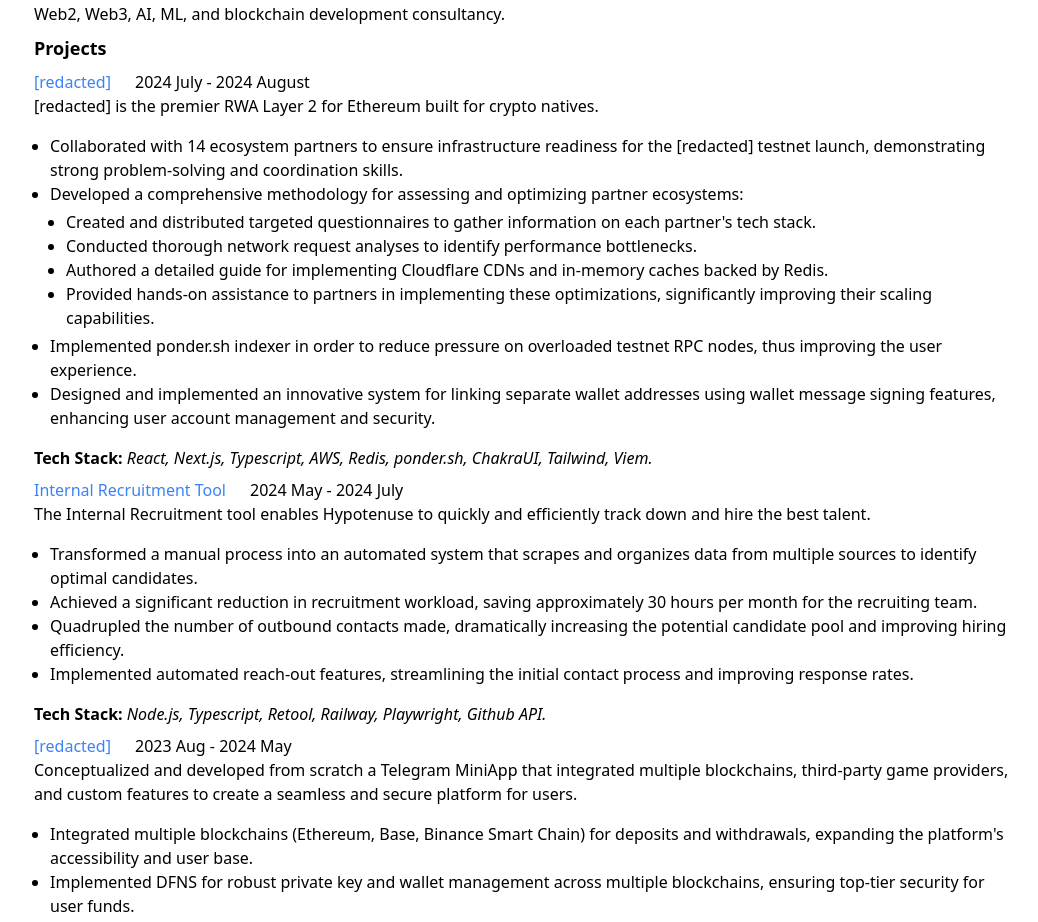
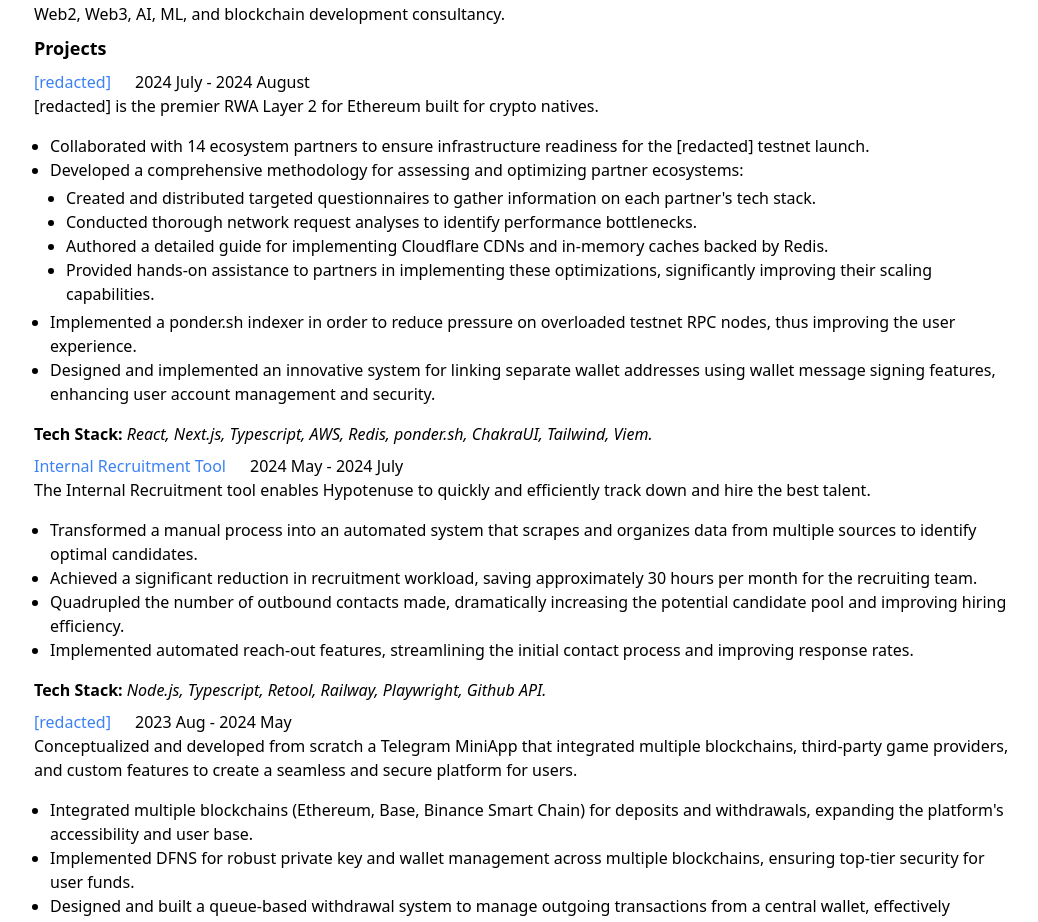
Before and after one commit to thevolcanomanishere/resume, a React (Vite) app: page / in a window 1280 px wide. Shown: the part 900-1822 px from the top of the page, without its empty margins (114-1152 px from the left). Built offline with nearby package versions, Linux system fonts and the light colour scheme.

Commit message:
Remove cringe

```diff
--- a/src/index.page.tsx
+++ b/src/index.page.tsx
@@ -234,9 +234,7 @@ const App = () => {
 								<ul className="ml-4 list-disc py-4">
 									<li>
 										Collaborated with 14 ecosystem partners to ensure
-										infrastructure readiness for the [redacted] testnet launch,
-										demonstrating strong problem-solving and coordination
-										skills.
+										infrastructure readiness for the [redacted] testnet launch.
 									</li>
 									<li>
 										Developed a comprehensive methodology for assessing and
@@ -262,8 +260,8 @@ const App = () => {
 										</li>
 									</ul>
 									<li>
-										Implemented ponder.sh indexer in order to reduce pressure on
-										overloaded testnet RPC nodes, thus improving the user
+										Implemented a ponder.sh indexer in order to reduce pressure
+										on overloaded testnet RPC nodes, thus improving the user
 										experience.
 									</li>
 									<li>
```
